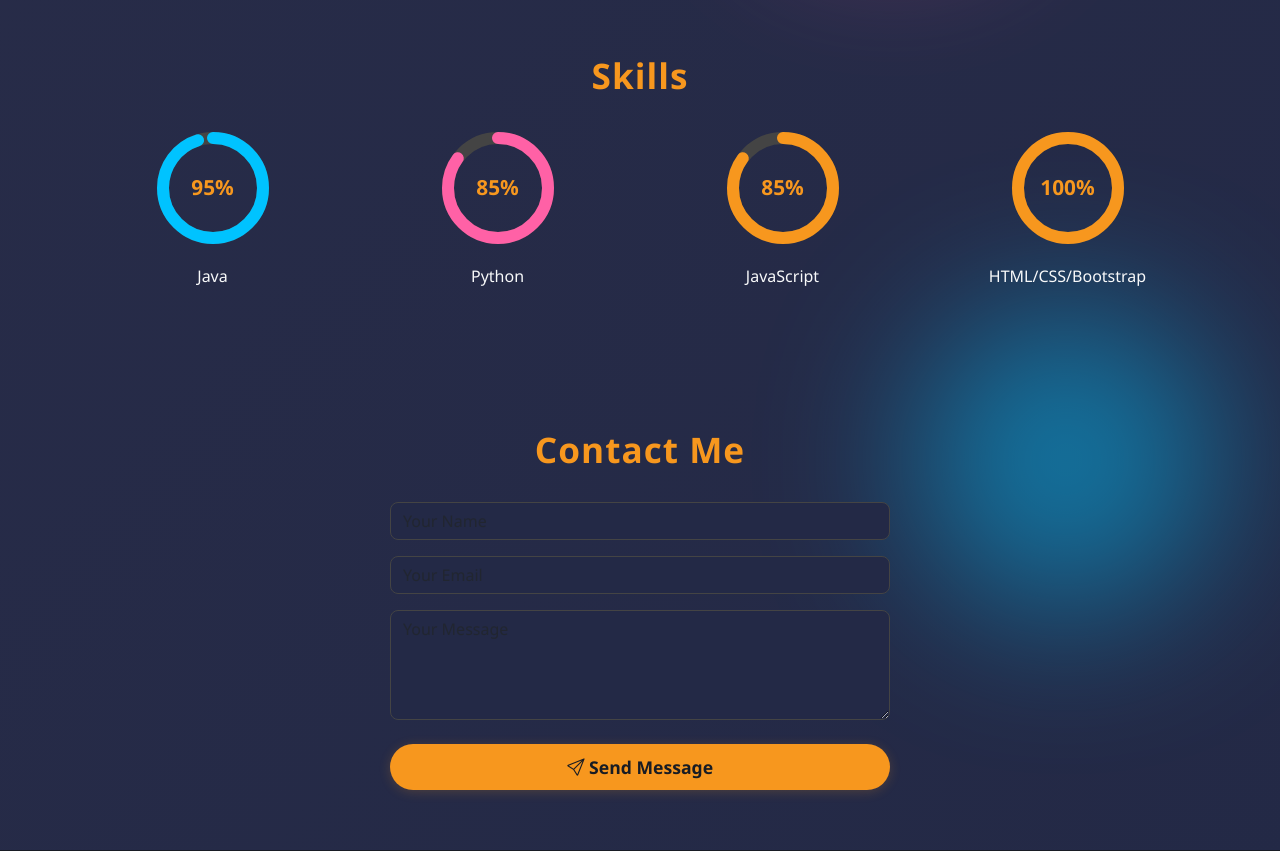
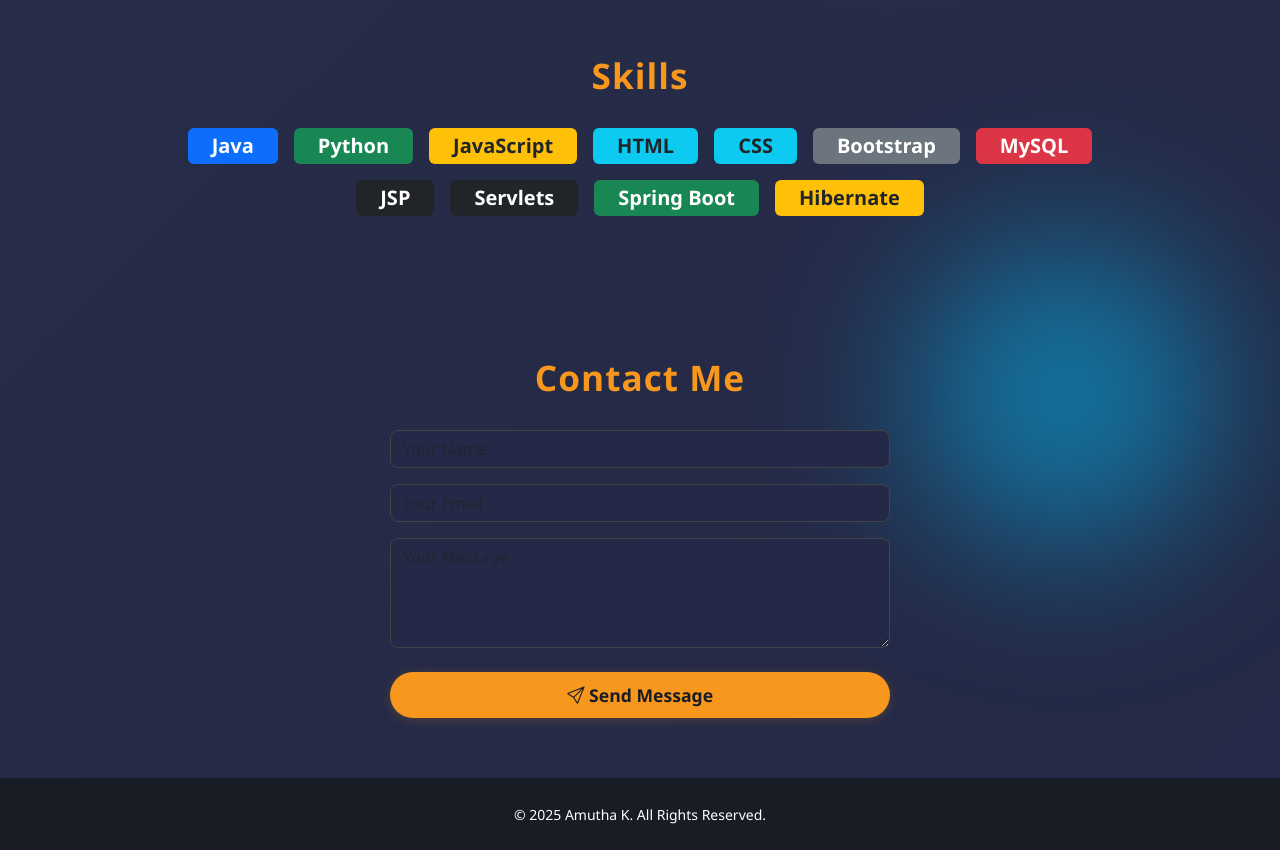
Before and after one commit to AmuthaKalimuthu/Portfolio, a plain HTML site: page index.html in a window 1280 px wide. Shown: the part 2200-3051 px from the top of the page. Drawn offline with nearby package versions, Linux system fonts and the light colour scheme.

Commit message:
Initial commit - Portfolio website

```diff
--- a/index.html
+++ b/index.html
@@ -363,55 +363,30 @@
   </section>
 
   <!-- Skills Section -->
+  <!-- Skills Section -->
 <section class="section" id="skills">
   <div class="container">
     <h2 class="section-title text-center" data-aos="fade-up">Skills</h2>
-      <div class="row justify-content-center">
-         <div class="col-6 col-md-3 text-center" data-aos="fade-up" data-aos-delay="100">
-           <div class="skill-meter" data-percent="95">
-             <svg width="120" height="120">
-               <circle cx="60" cy="60" r="50" stroke="#444" stroke-width="12" fill="none"/>
-               <circle class="skill-bar" cx="60" cy="60" r="50" stroke="#00c3ff" stroke-width="12" fill="none" stroke-linecap="round" stroke-dasharray="314" stroke-dashoffset="314"/>
-             </svg>
-             <div class="skill-value">95%</div>
+    <div class="row justify-content-center" data-aos="fade-up" data-aos-delay="100">
+      <div class="col-md-10 text-center">
+        <div class="d-flex flex-wrap justify-content-center gap-3">
+          <span class="badge bg-primary fs-5 px-4 py-2">Java</span>
+          <span class="badge bg-success fs-5 px-4 py-2">Python</span>
+          <span class="badge bg-warning text-dark fs-5 px-4 py-2">JavaScript</span>
+          <span class="badge bg-info text-dark fs-5 px-4 py-2">HTML</span>
+          <span class="badge bg-info text-dark fs-5 px-4 py-2">CSS</span>
+          <span class="badge bg-secondary fs-5 px-4 py-2">Bootstrap</span>
+          <span class="badge bg-danger fs-5 px-4 py-2">MySQL</span>
+          <span class="badge bg-dark fs-5 px-4 py-2">JSP</span>
+          <span class="badge bg-dark fs-5 px-4 py-2">Servlets</span>
+          <span class="badge bg-success fs-5 px-4 py-2">Spring Boot</span>
+          <span class="badge bg-warning text-dark fs-5 px-4 py-2">Hibernate</span>
         </div>
-           <div>Java</div>
-         </div>
-          <div class="col-6 col-md-3 text-center" data-aos="fade-up" data-aos-delay="200">
-           <div class="skill-meter" data-percent="85">
-             <svg width="120" height="120">
-               <circle cx="60" cy="60" r="50" stroke="#444" stroke-width="12" fill="none"/>
-               <circle class="skill-bar" cx="60" cy="60" r="50" stroke="#ff61a6" stroke-width="12" fill="none" stroke-linecap="round" stroke-dasharray="314" stroke-dashoffset="314"/>
-             </svg>
-             <div class="skill-value">85%</div>
-           </div>
-           <div>Python</div>
-         </div>
-                 <div class="col-6 col-md-3 text-center" data-aos="fade-up" data-aos-delay="0">
-           <div class="skill-meter" data-percent="85">
-             <svg width="120" height="120">
-               <circle cx="60" cy="60" r="50" stroke="#444" stroke-width="12" fill="none"/>
-               <circle class="skill-bar" cx="60" cy="60" r="50" stroke="#f7971e" stroke-width="12" fill="none" stroke-linecap="round" stroke-dasharray="314" stroke-dashoffset="314"/>
-             </svg>
-             <div class="skill-value">85%</div>
-           </div>
-           <div>JavaScript</div>
-         </div>
-
-
-         <div class="col-6 col-md-3 text-center" data-aos="fade-up" data-aos-delay="300">
-           <div class="skill-meter" data-percent="100">
-             <svg width="120" height="120">
-               <circle cx="60" cy="60" r="50" stroke="#444" stroke-width="12" fill="none"/>
-               <circle class="skill-bar" cx="60" cy="60" r="50" stroke="#f7971e" stroke-width="12" fill="none" stroke-linecap="round" stroke-dasharray="314" stroke-dashoffset="314"/>
-             </svg>
-             <div class="skill-value">100%</div>
-           </div>
-           <div>HTML/CSS/Bootstrap</div>
       </div>
     </div>
   </div>
 </section>
+
 
   <!-- Articles Section
   <section class="section" id="articles">
```
Lines whose indentation alone changed are shown as unchanged.
